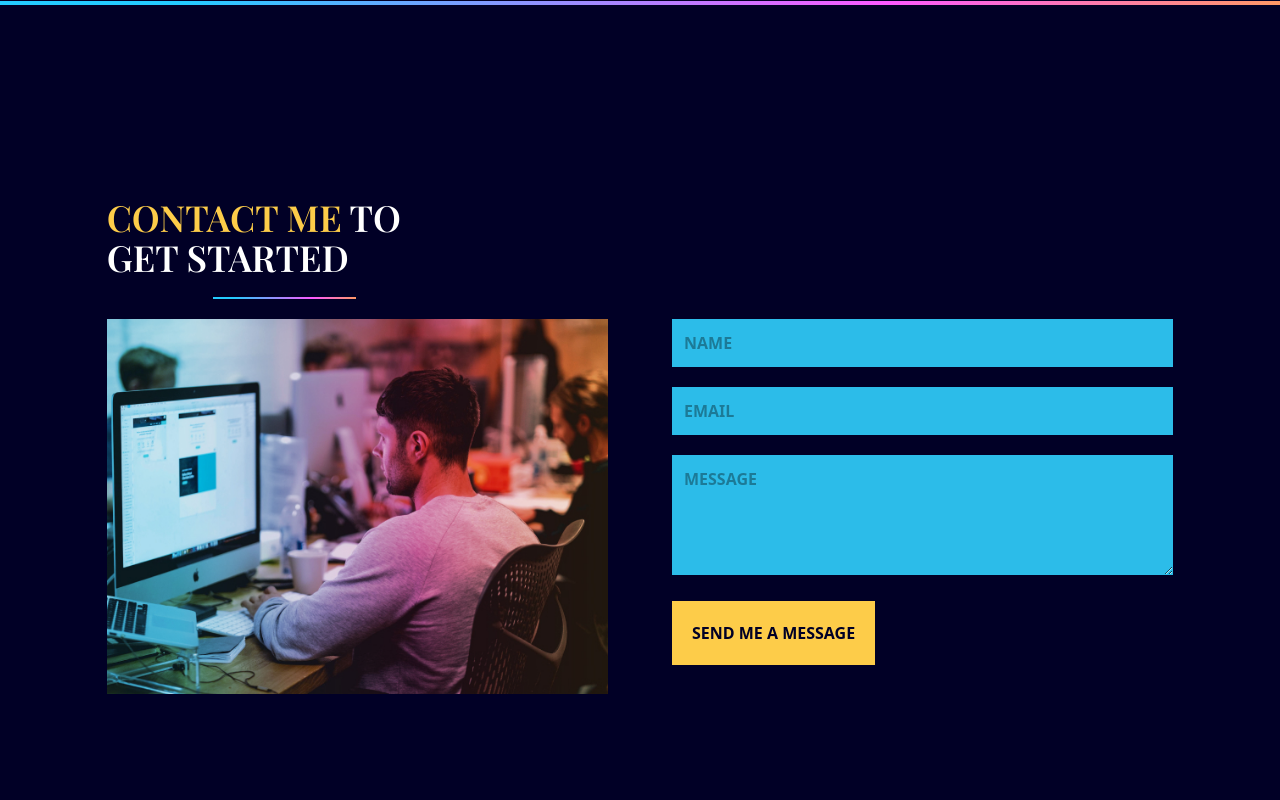
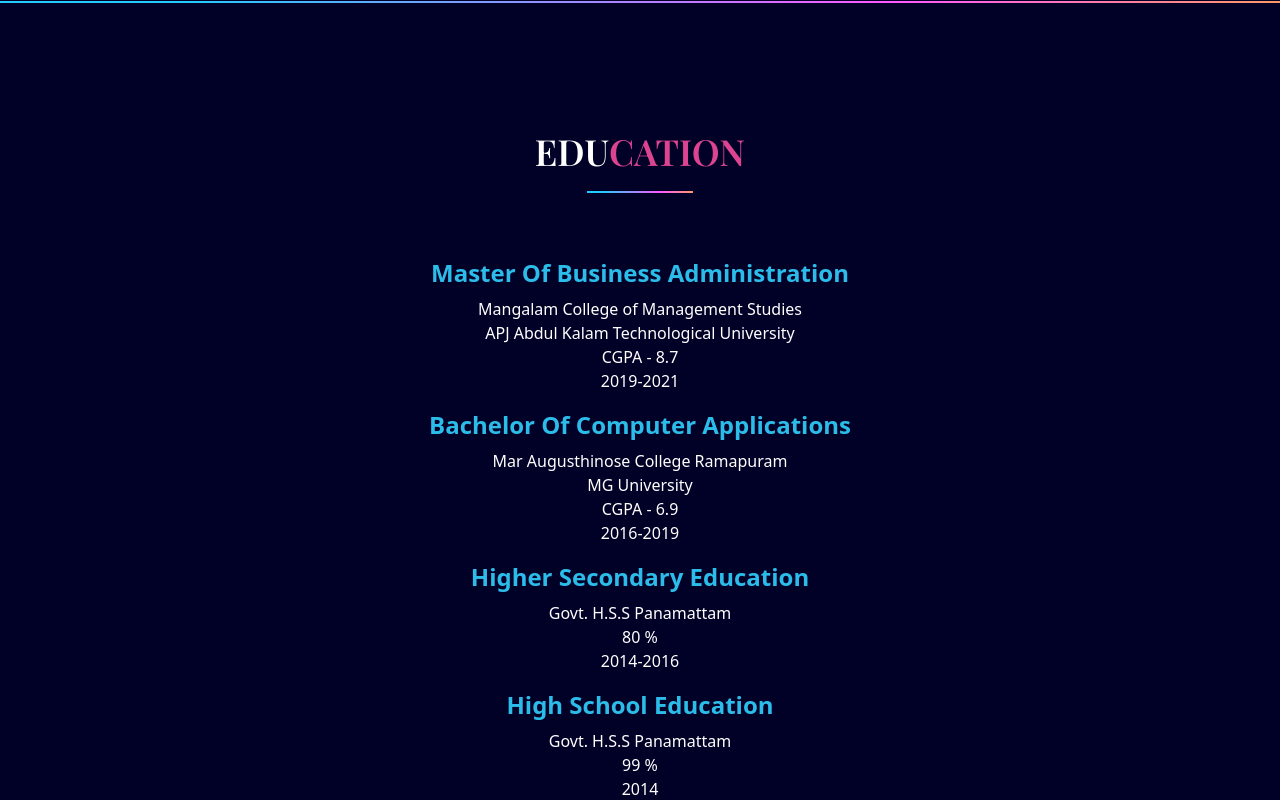
Before and after one commit to NithinPrathapan/Nithin-Prathapan-Personal-Portfolio, a React (Vite) app: page / in a window 1280 px wide. Shown: the part 4020-4820 px from the top of the page. Built offline with nearby package versions, Linux system fonts and the light colour scheme; a web font is replaced by a local one.

Commit message:
education section  completed

```diff
--- a/src/App.jsx
+++ b/src/App.jsx
@@ -11,6 +11,7 @@
 import Contact from "./components/Contact";
 import { ToastContainer } from "react-toastify";
 import "react-toastify/dist/ReactToastify.css";
+import Education from "./components/Education";
 
 const App = () => {
   const [selectedPage, setSelectedpage] = useState("home");
@@ -47,6 +48,10 @@
         <Projects />
       </div>
       <LineGradient />
+      <div className="w-5/6 mx-auto ">
+        <Education />
+      </div>
+      <LineGradient />
       <div className="w-5/6 mx-auto ">{/* <Testimonials /> */}</div>
       <LineGradient />
       <div className="w-5/6 mx-auto ">
--- /dev/null
+++ b/src/components/Education.jsx
@@ -0,0 +1,118 @@
+import React from "react";
+import LineGradient from "./LineGradient";
+import { motion } from "framer-motion";
+
+const Education = () => {
+  return (
+    <section id="education" className="pt-32 pb-16">
+      <motion.div
+        className=" flex flex-col justify-center items-center "
+        initial="hidden"
+        whileInView="visible"
+        viewport={{ once: true, amount: 0.5 }}
+        transition={{ duration: 0.5 }}
+        variants={{
+          hidden: { opacity: 0, x: -50 },
+          visible: { opacity: 1, x: 0 },
+        }}
+      >
+        <p className="font-playfair font-semibold text-4xl mb-5 ">
+          EDU<span className="text-red">CATION</span>
+        </p>
+        <LineGradient width="w-[10%] " />
+      </motion.div>
+      <div className="w-full flex flex-col gap-4 justify-center items-center py-16  ">
+        <motion.div
+          className=" text-center "
+          initial="hidden"
+          whileInView="visible"
+          viewport={{ once: true, amount: 0.5 }}
+          transition={{ duration: 0.5 }}
+          variants={{
+            hidden: { opacity: 0, x: 50 },
+            visible: { opacity: 1, x: 0 },
+          }}
+        >
+          <div className="flex flex-col gap-2">
+            <h1 className="text-blue font-semibold text-2xl">
+              Master Of Business Administration
+            </h1>
+            <p>
+              Mangalam College of Management Studies <br /> APJ Abdul Kalam
+              Technological University <br />
+              CGPA - 8.7 <br />
+              2019-2021
+            </p>
+          </div>
+        </motion.div>
+        <motion.div
+          className=" text-center "
+          initial="hidden"
+          whileInView="visible"
+          viewport={{ once: true, amount: 0.5 }}
+          transition={{ duration: 0.5 }}
+          variants={{
+            hidden: { opacity: 0, x: -50 },
+            visible: { opacity: 1, x: 0 },
+          }}
+        >
+          <div className="flex flex-col gap-2">
+            <h1 className="text-blue font-semibold text-2xl">
+              Bachelor Of Computer Applications
+            </h1>
+            <p>
+              Mar Augusthinose College Ramapuram <br /> MG University <br />
+              CGPA - 6.9 <br />
+              2016-2019
+            </p>
+          </div>
+        </motion.div>
+        <motion.div
+          className=" text-center "
+          initial="hidden"
+          whileInView="visible"
+          viewport={{ once: true, amount: 0.5 }}
+          transition={{ duration: 0.5 }}
+          variants={{
+            hidden: { opacity: 0, x: 50 },
+            visible: { opacity: 1, x: 0 },
+          }}
+        >
+          <div className="flex flex-col gap-2">
+            <h1 className="text-blue font-semibold text-2xl">
+              Higher Secondary Education
+            </h1>
+            <p>
+              Govt. H.S.S Panamattam <br />
+              80 % <br />
+              2014-2016
+            </p>
+          </div>
+        </motion.div>
+        <motion.div
+          className=" text-center "
+          initial="hidden"
+          whileInView="visible"
+          viewport={{ once: true, amount: 0.5 }}
+          transition={{ duration: 0.5 }}
+          variants={{
+            hidden: { opacity: 0, x: -50 },
+            visible: { opacity: 1, x: 0 },
+          }}
+        >
+          <div className="flex flex-col gap-2">
+            <h1 className="text-blue font-semibold text-2xl">
+              High School Education
+            </h1>
+            <p>
+              Govt. H.S.S Panamattam <br /> 99 % <br />
+              2014
+            </p>
+          </div>
+        </motion.div>
+      </div>
+    </section>
+  );
+};
+
+export default Education;
```
